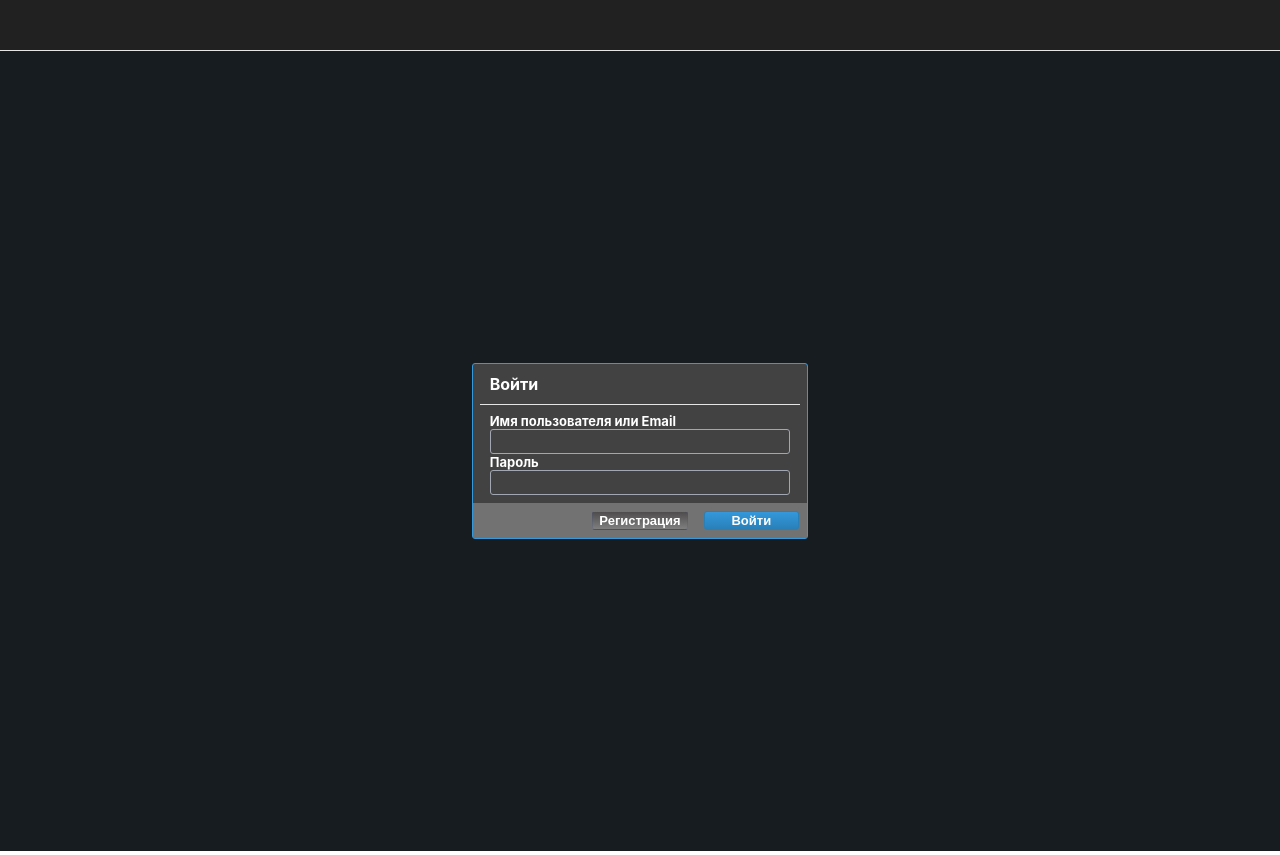
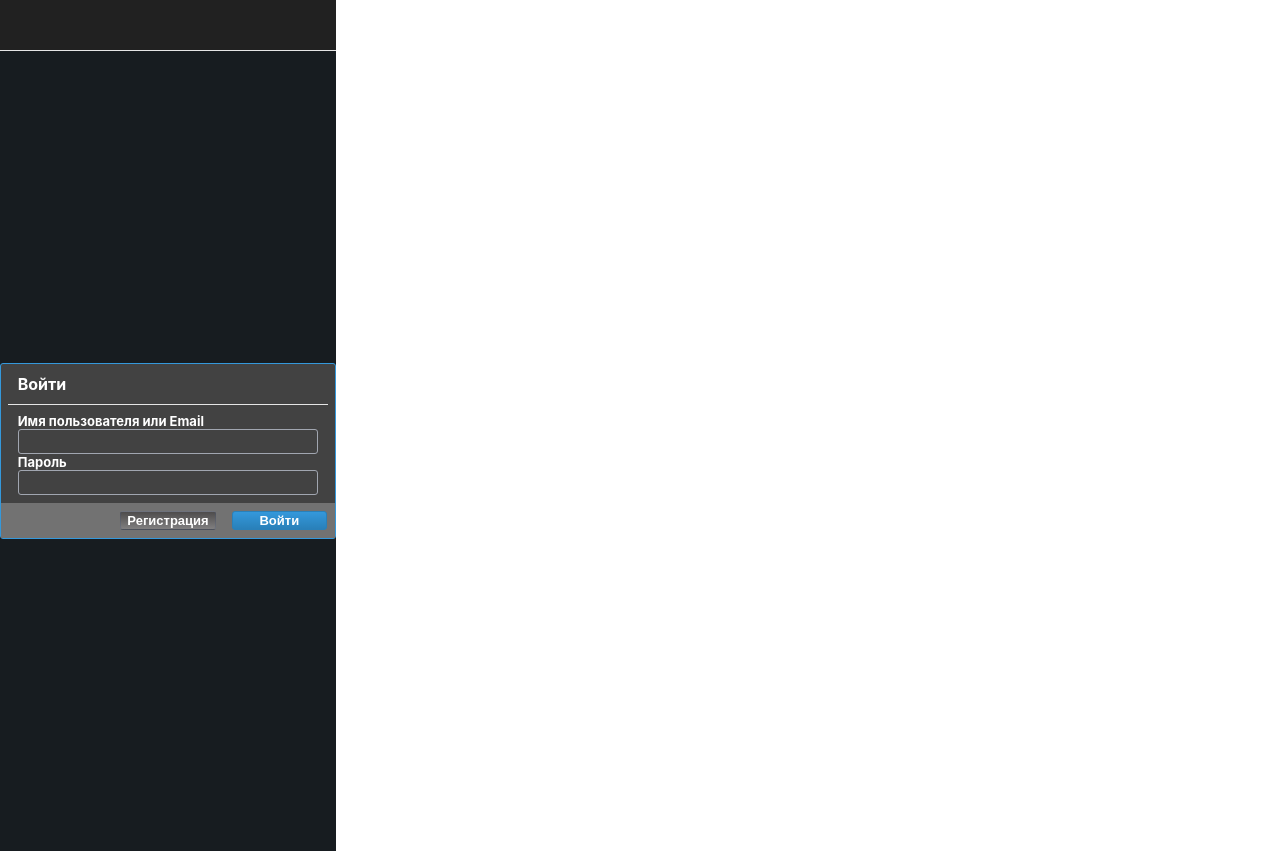
Before and after one commit to AlexFox99/website, a React (Create React App) app: page /Authorization/Entrance in a window 1280 px wide. Built offline with nearby package versions, Linux system fonts and the light colour scheme.

Commit message:
scroll x for page

```diff
--- a/src/App.js
+++ b/src/App.js
@@ -20,6 +20,7 @@ class App extends React.Component {
     render() {
         return (
             <BrowserRouter>
+                <div className={s.scroll}>
                     <div className={s.App}>
                         <header className={s.App_header}>
                             {/*<img src={logo} className={s.App_logo} alt=""/>*/}
@@ -43,6 +44,7 @@ class App extends React.Component {
                         </div>
 
                     </div>
+                </div>
             </BrowserRouter>
         );
     }
--- a/src/App.module.css
+++ b/src/App.module.css
@@ -1,3 +1,7 @@
+.scroll{
+    display: inline-block;
+    overflow-x: scroll;
+}
 .App {
     display: grid;
     grid-template-areas: "hed" "cont";
```
Lines whose indentation alone changed are shown as unchanged.
